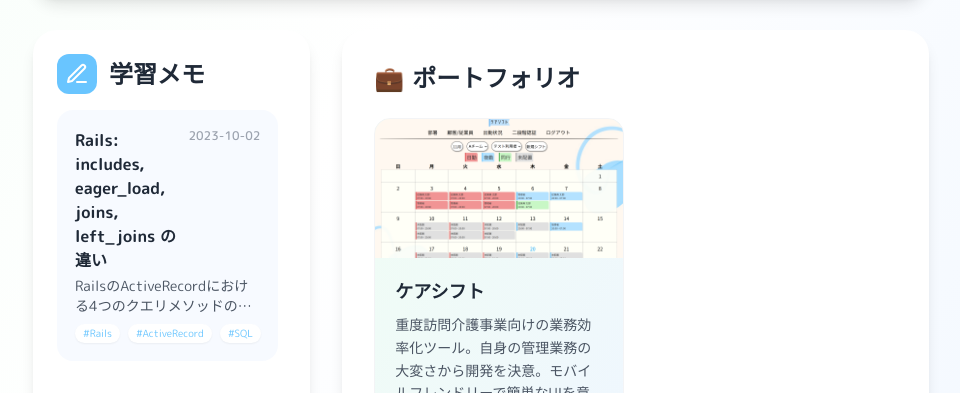
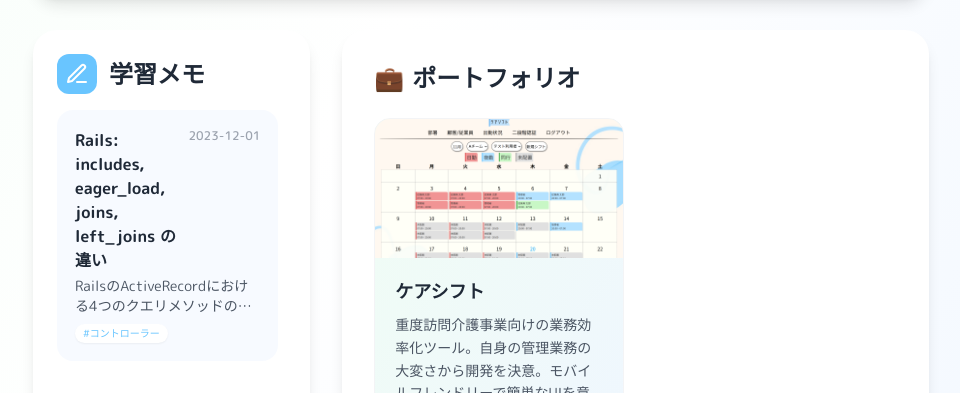
Before and after one commit to Ryu2013/ryuuiti_memos, a React (Vite) app: page / in a window 1280 px wide. Shown: the part 1008-1401 px from the top of the page, without its empty margins (159-1119 px from the left). Built offline with nearby package versions, Linux system fonts and the light colour scheme.

Commit message:
feat: ホームページのコンテンツとレイアウトを更新する。

```diff
--- a/src/Home.tsx
+++ b/src/Home.tsx
@@ -10,9 +10,9 @@ const generateArticles: Article[] = [
   {
     id: `article-1`,
     title: `Rails: includes, eager_load, joins, left_joins の違い`,
-    date: `2023-10-02`,
+    date: `2023-12-01`,
     summary: 'RailsのActiveRecordにおける4つのクエリメソッドの違いを、発行されるSQLと視覚的なデータフローで解説します。',
-    tags: ['Rails', 'ActiveRecord', 'SQL']
+    tags: ['コントローラー']
   },
 ];
 
```
